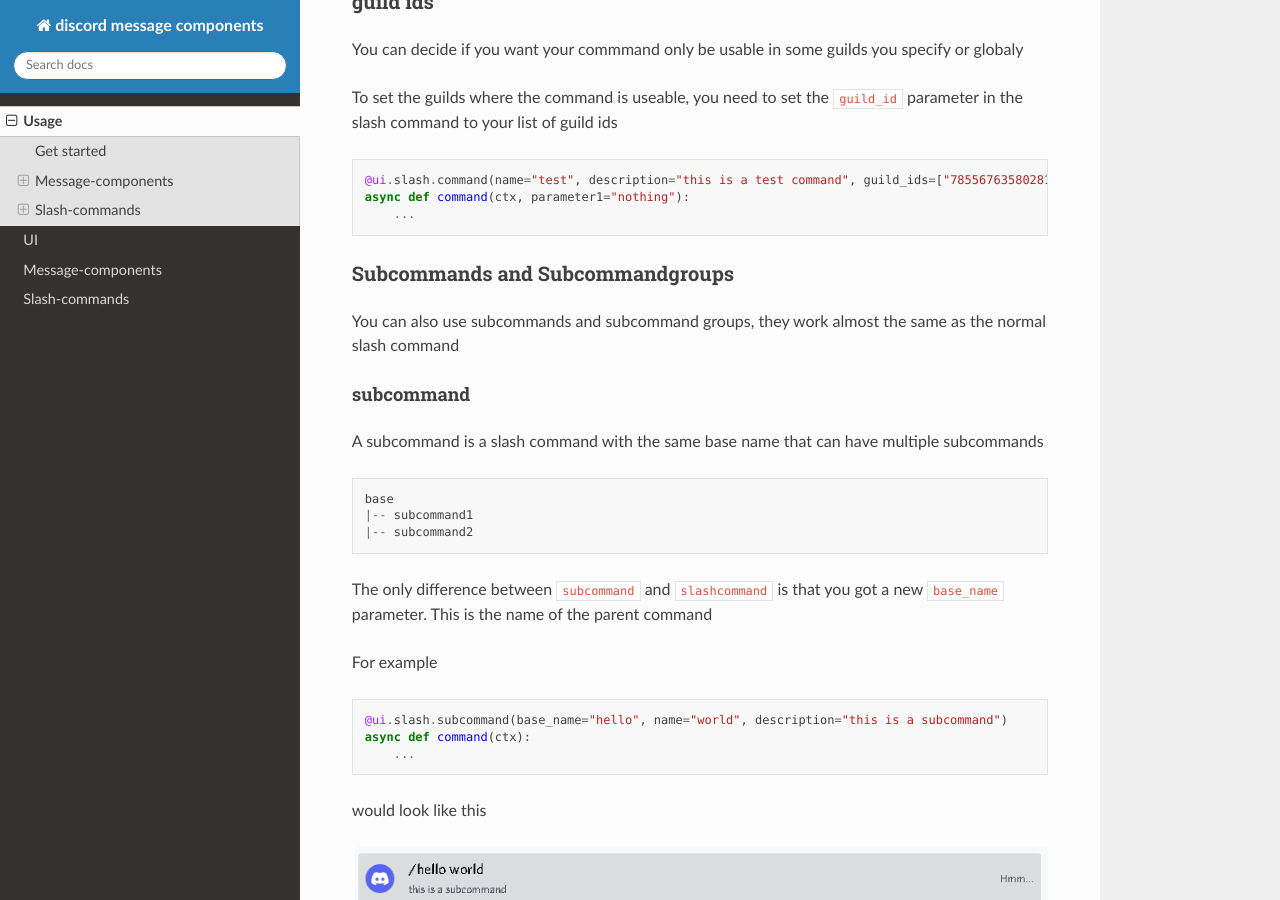
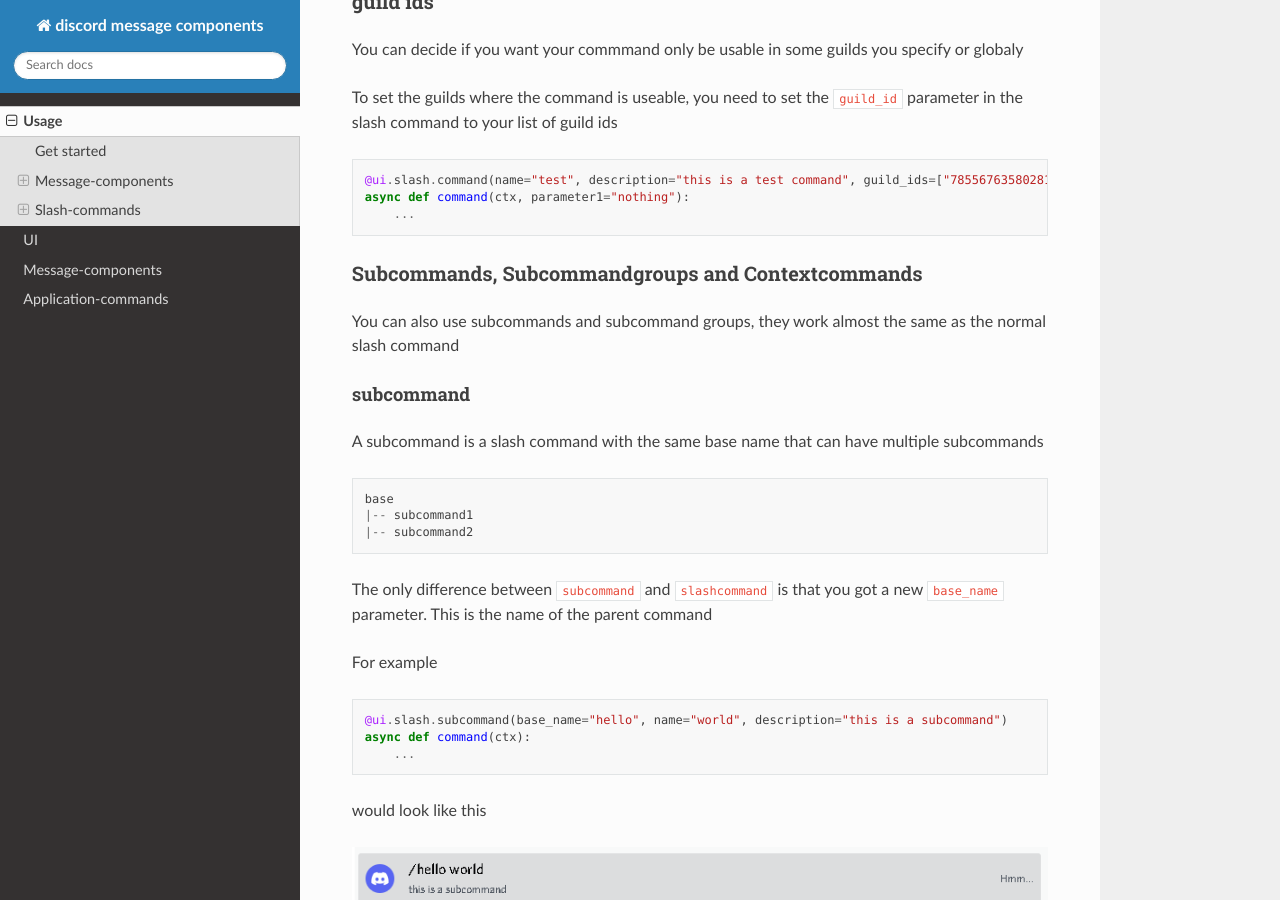
Before and after one commit to discord-py-ui/discord-ui, a Sphinx documentation site: the page built from docs/source/usage.rst, in a window 1280 px wide and 900 px high, scrolled down 8628 px. Built offline with Sphinx 7.4.7 and the Read the Docs theme 2.0.0, drawn with Linux system fonts in a browser that asks for light colours.

Commit message:
changed the docs

```diff
--- a/docs/source/slash.rst
+++ b/docs/source/slash.rst
@@ -1,9 +1,9 @@
 .. currentmodule:: discord_ui
 
 
-===================
-Slash-commands
-===================
+=====================
+Application-commands
+=====================
 
 We added slash command support to this extension!
 
--- a/docs/source/usage.rst
+++ b/docs/source/usage.rst
@@ -394,8 +394,8 @@
     async def command(ctx, parameter1="nothing"):
         ...
 
-Subcommands and Subcommandgroups
-~~~~~~~~~~~~~~~~~~~~~~~~~~~~~~~~~~
+Subcommands, Subcommandgroups and Contextcommands
+~~~~~~~~~~~~~~~~~~~~~~~~~~~~~~~~~~~~~~~~~~~~~~~~~~
 
 You can also use subcommands and subcommand groups, they work almost the same as the normal slash command
 
```
